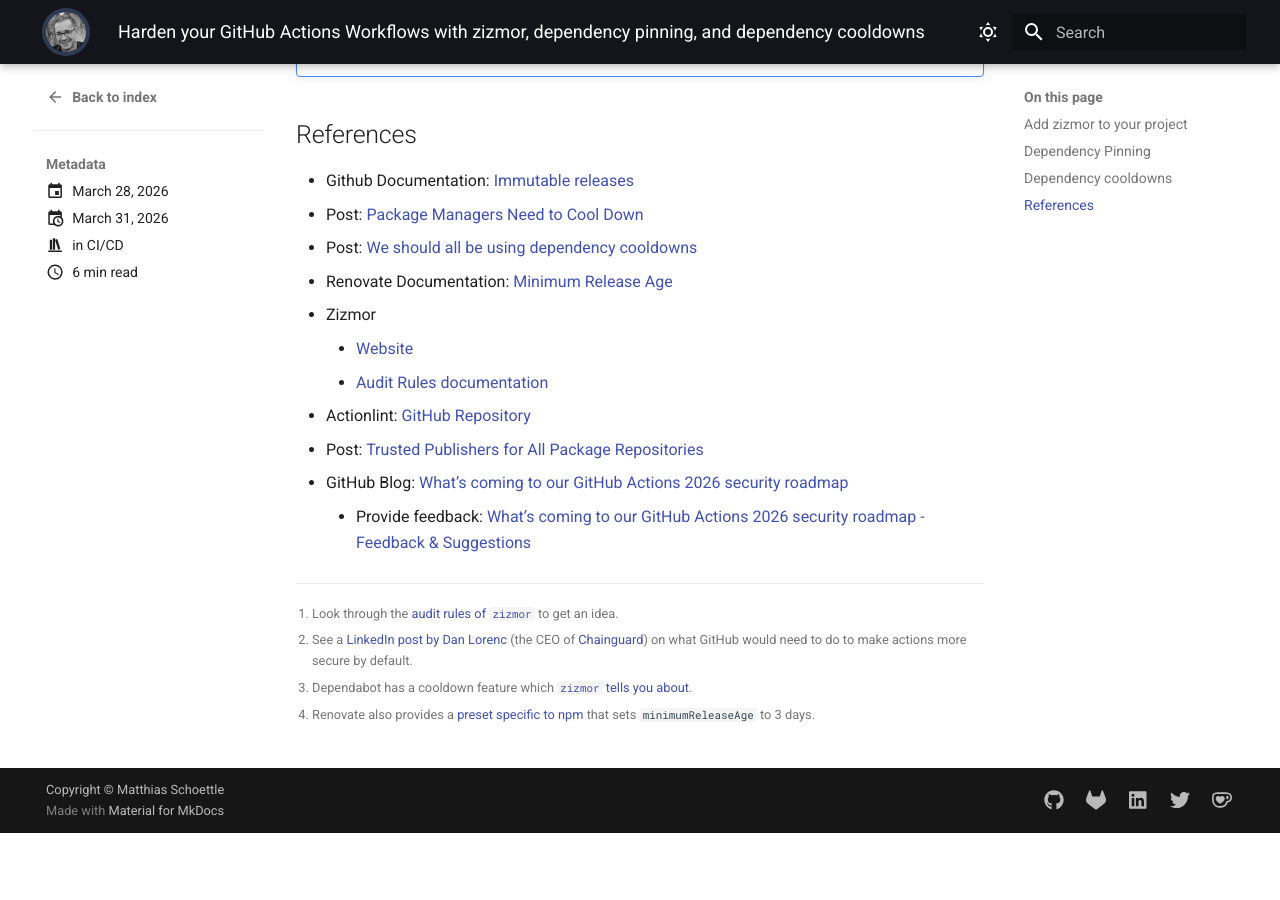
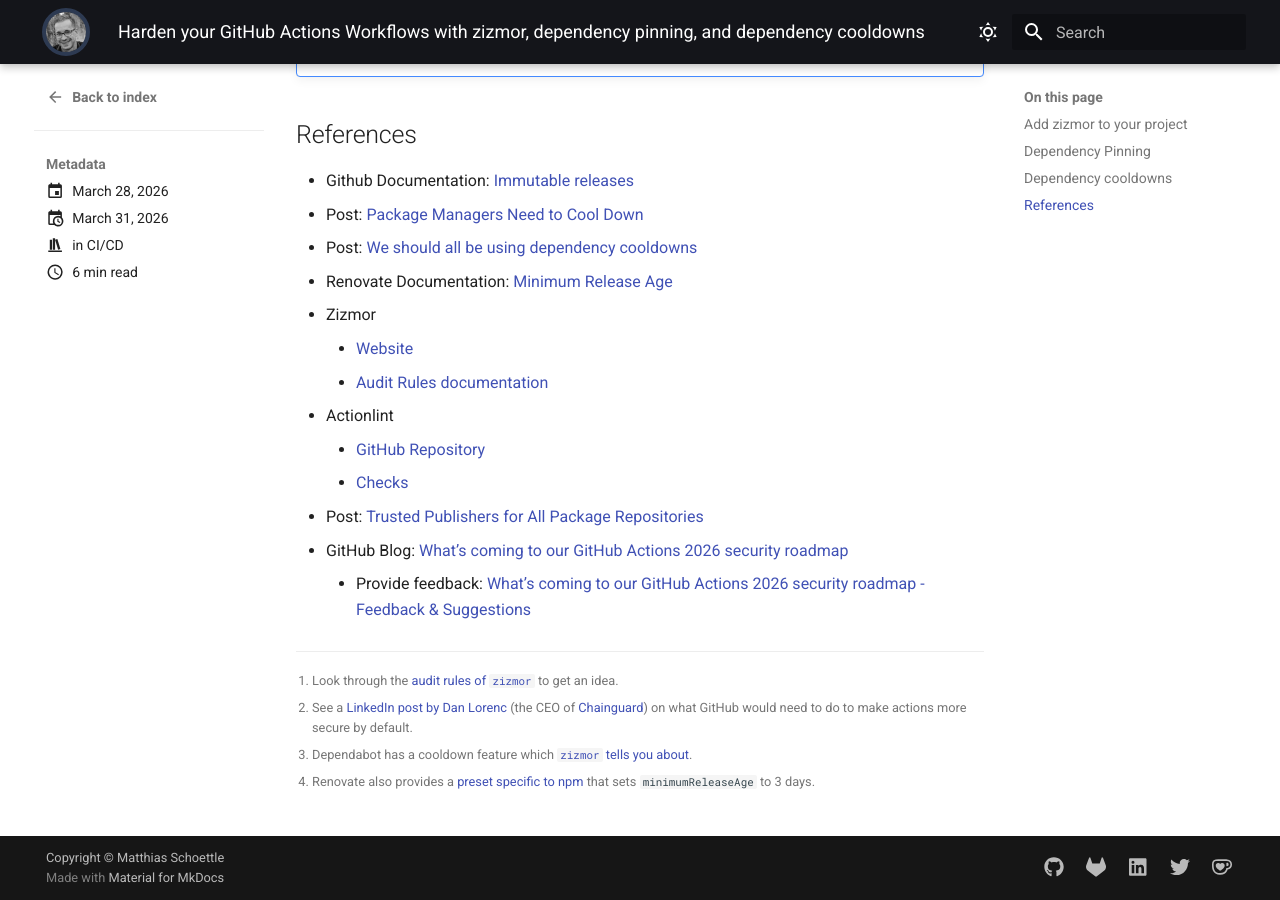
Before and after one commit to mschoettle/website, an MkDocs documentation site: the page built from docs/blog/posts/2026/harden-github-actions-workflows-zizmor.md, in a window 1280 px wide and 900 px high, scrolled down 4092 px. Built offline with MkDocs 1.6.1 and Material for MkDocs 9.7.7, drawn with Linux system fonts in a browser that asks for light colours; emoji names are drawn with the system emoji font; plug-ins that fetch from the network failed and are left out; before the commit the page ends 4925 px from its top, so only the background shows below that.

Commit message:
post: improve harden github actions workflows post

```diff
--- a/docs/blog/posts/2026/harden-github-actions-workflows-zizmor.md
+++ b/docs/blog/posts/2026/harden-github-actions-workflows-zizmor.md
@@ -227,7 +227,9 @@
 - Zizmor
     - [Website][zizmor]
     - [Audit Rules documentation][zizmor-audits]
-- Actionlint: [GitHub Repository][actionlint]
+- Actionlint
+    - [GitHub Repository][actionlint]
+    - [Checks](https://TODO)
 - Post: [Trusted Publishers for All Package Repositories][trusted-publishing]
 - GitHub Blog: [What’s coming to our GitHub Actions 2026 security roadmap][github-security-roadmap]
     - Provide feedback: [What’s coming to our GitHub Actions 2026 security roadmap - Feedback & Suggestions][github-security-roadmap-discussion]
@@ -240,14 +242,14 @@
 
 [^4]: Renovate also provides a [preset specific to npm](https://docs.renovatebot.com/presets-security/#securityminimumreleaseagenpm) that sets `minimumReleaseAge` to 3 days.
 
+[actionlint]: https://github.com/rhysd/actionlint
+[actionlint-checks]: https://github.com/rhysd/actionlint/blob/main/docs/checks.md
+[dependency-cooldowns]: https://blog.yossarian.net/2025/11/21/We-should-all-be-using-dependency-cooldowns
+[github-security-roadmap]: https://github.blog/news-insights/product-news/whats-coming-to-our-github-actions-2026-security-roadmap/
+[github-security-roadmap-discussion]: https://github.com/orgs/community/discussions/190621
 [immutable-releases]: https://docs.github.com/en/code-security/concepts/supply-chain-security/immutable-releases
 [package-managers-cooldown]: https://nesbitt.io/2026/03/04/package-managers-need-to-cool-down.html
-[dependency-cooldowns]: https://blog.yossarian.net/2025/11/21/We-should-all-be-using-dependency-cooldowns
 [renovate-minimumreleaseage]: https://docs.renovatebot.com/key-concepts/minimum-release-age/
+[trusted-publishing]: https://repos.openssf.org/trusted-publishers-for-all-package-repositories.html
 [zizmor]: https://zizmor.sh
 [zizmor-audits]: https://docs.zizmor.sh
-[trusted-publishing]: https://repos.openssf.org/trusted-publishers-for-all-package-repositories.html
-[github-security-roadmap]: https://github.blog/news-insights/product-news/whats-coming-to-our-github-actions-2026-security-roadmap/
-[github-security-roadmap-discussion]: https://github.com/orgs/community/discussions/190621
-[actionlint]: https://github.com/rhysd/actionlint
-[actionlint-checks]: https://github.com/rhysd/actionlint/blob/main/docs/checks.md
```
